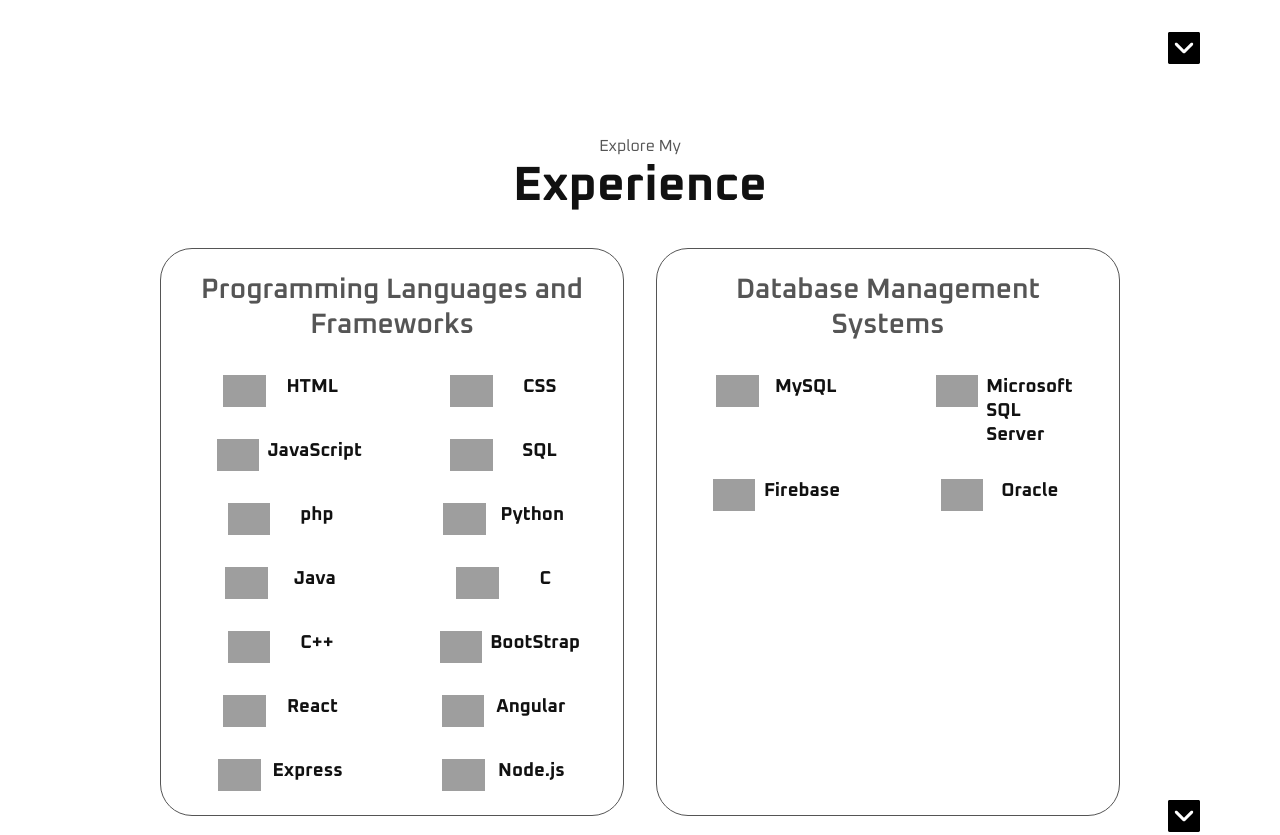
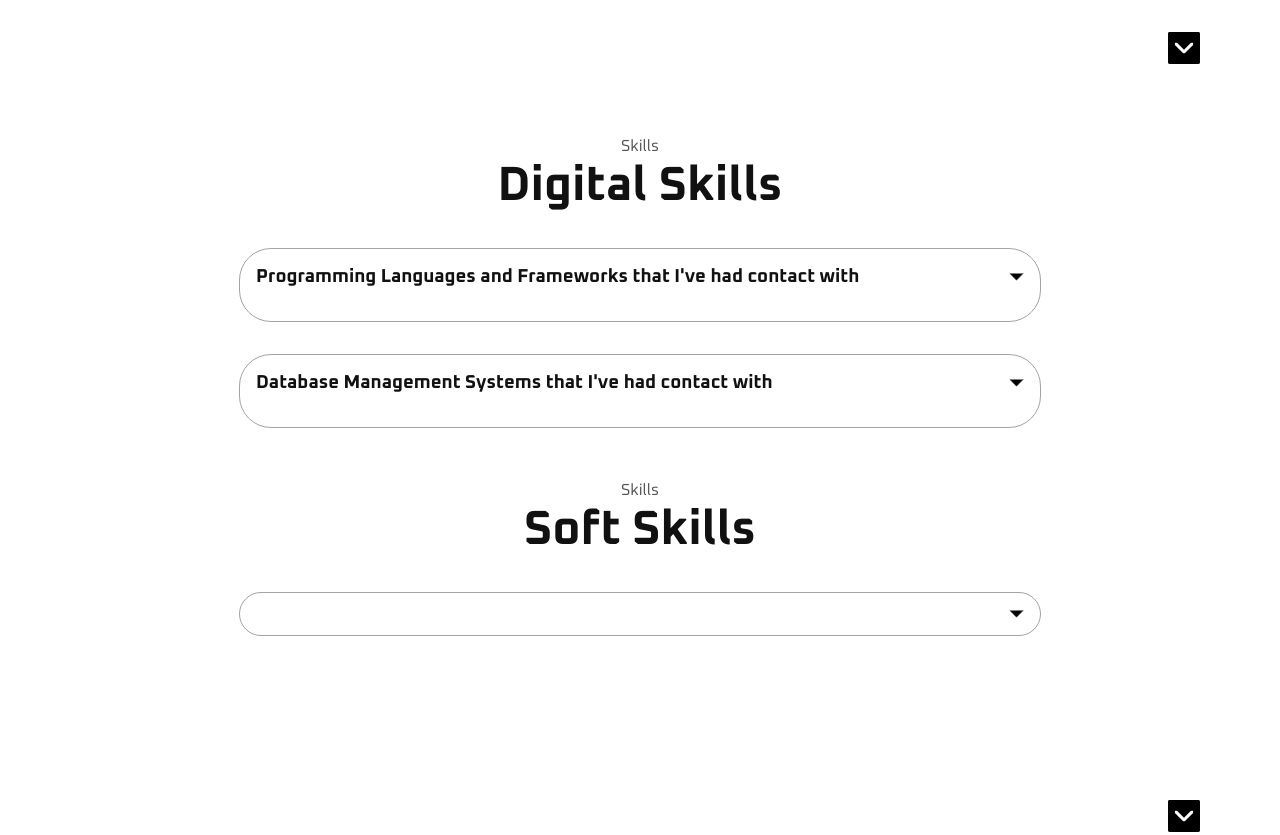
Before and after one commit to sweetjezus/CV-Portfolio, a plain HTML site: page index.html in a window 1280 px wide. Shown: the part 1560-2395 px from the top of the page. Drawn offline with Linux system fonts and the light colour scheme; grey boxes are pictures that could not be loaded.

Commit message:
experience -> skills

```diff
--- a/css/animations.css
+++ b/css/animations.css
@@ -7,3 +7,14 @@
       border-radius: 30% 60% 70% 40% / 50% 60% 30% 60%;
     }
   }
+
+  @keyframes fade{
+    from {
+      opacity:0;
+      transform:translateY(-10px);
+  }
+
+  to {
+    opacity:1;
+    transform:translateY(0px);
+  }
--- a/css/styles.css
+++ b/css/styles.css
@@ -339,28 +339,6 @@ section{
 
 }
 
-.experience-sub-title{
-  color: var(--text-color2);
-  font-weight: 600;
-  font-size: 1.75rem;
-  margin-bottom: 2rem;
-}
-
-.experience-details-container{
-  display: flex;
-  justify-content: center;
-  flex-direction: column;
-}
-
-.article-container{
-  display: flex;
-  text-align: initial;
-  flex-wrap: wrap;
-  flex-direction: row;
-  gap: 2rem;
-  justify-content: space-around;
-}
-
 article {
   display: flex;
   width: 8rem;
@@ -371,6 +349,76 @@ article {
 article .icon{
   cursor: default;
 }
+
+/*COLAPSSIBLE*/
+
+
+.collapsible{
+  max-width: 80%;
+  margin-top:2rem;
+  padding-bottom: 1rem;
+  border-bottom: 2px solid #111;
+  cursor:pointer;
+  border-radius: 2rem;
+  border: rgb(0, 0, 0) 0.1rem solid;
+  border-color: rgb(163, 163, 163);
+  background: var(--background-color);
+  margin: 2rem auto;
+  padding: 1rem;
+
+}
+
+.collapsible-title {
+  display:flex;
+  justify-content: space-between;
+  align-items: center;
+}
+
+.collapsible-content{
+  margin-top: 1rem;
+  display:flex;
+  flex-wrap: wrap;
+  gap: 1rem;
+  max-height: 0;
+  overflow: hidden;
+  transition: max-height 1.4s ease;
+  cursor:default;
+}
+
+.collapsible-content-soft{
+  display:flex;
+  align-items: flex-start;
+  max-width: 50%;
+  gap: 1rem;
+  max-height: 0;
+  overflow: hidden;
+  transition: max-height 1.4s ease;
+  cursor:default;
+}
+
+.collapsible-content p, .collapsible-content-soft p{
+  margin-top: 1rem;
+  font-size: .9rem;
+}
+
+.collapsible.active .collapsible-content{
+  max-height: 100vh;
+  animation: fade 1s ease-in-out;
+}
+
+.collapsible.active .collapsible-content-soft{
+  max-height: 100vh;
+  animation: fade 1s ease-in-out;
+}
+
+.collapsible.active svg{
+  transform: rotate(180deg);
+}
+
+svg{
+  transition: transform 0.5s ease-in;
+}
+
 
 /*PROJECTS SOON*/
 
--- a/index.html
+++ b/index.html
@@ -17,7 +17,7 @@
         <div>
             <ul class="nav-links">
                 <li><a href="#about">About</a></li>
-                <li><a href="#exper">Experience</a></li>
+                <li><a href="#exper">Skills</a></li>
                 <!--<li><a href="#projects">Projects</a></li>-->
                 <li><a href="#contact">Contact</a></li>
             </ul>
@@ -33,7 +33,7 @@
             </div>
             <div class="menu-links">
                 <li><a href="#about" onclick="toggleMenu()">About</a></li>
-                <li><a href="#exper" onclick="toggleMenu()">Experience</a></li>
+                <li><a href="#exper" onclick="toggleMenu()">Skills</a></li>
                 <!--<li><a href="#projects" onclick="toggleMenu()">Projects</a></li>-->
                 <li><a href="#contact" onclick="toggleMenu()">Contact</a></li>
             </div>
@@ -100,13 +100,21 @@
         <img src="./img/down-arrow.svg" alt="Arrow icon" class="icon arrow" onclick="location.href='./#exper'"/>
     </section>
     <section id="exper">
-        <p class="section__text__p1">Explore My</p>
-        <h1 class="title">Experience</h1>
-        <div class="experiencedetails-container">
-            <div class="about-containers">
-                <div class="details-container">
-                    <h2 class="experience-sub-title">Programming Languages and Frameworks</h2>
-                    <div class="article-container">
+        <p class="section__text__p1">Skills</p>
+        <h3 class="title">Digital Skills</h3>
+        <div class="collapsible">
+            <div class="collapsible-title">
+                <h3>Programming Languages and Frameworks that I've had contact with</h3>
+                <svg width="15" height="10" viewBox="0 0 42 25">
+                    <path
+                        d="M3 3L21 21L39 3"
+                        stroke="black"
+                        stroke-width="2"
+                        stroke-linecap="round"
+                    />
+                </svg>
+            </div>
+            <div class="collapsible-content">
                 <article>
                     <img src="https://github.com/tandpfun/skill-icons/raw/main/icons/HTML.svg" class="icon">
                     <div>
@@ -195,9 +203,20 @@
                 </article>
             </div>
         </div>
-                <div class="details-container">
-                    <h2 class="experience-sub-title">Database Management Systems</h2>
-                    <div class="article-container">
+
+        <div class="collapsible">
+            <div class="collapsible-title">
+                <h3>Database Management Systems that I've had contact with</h3>
+                <svg width="15" height="10" viewBox="0 0 42 25">
+                    <path
+                        d="M3 3L21 21L39 3"
+                        stroke="black"
+                        stroke-width="2"
+                        stroke-linecap="round"
+                    />
+                </svg>
+            </div>
+            <div class="collapsible-content">
                 <article>
                     <img src="https://github.com/tandpfun/skill-icons/raw/main/icons/MySQL-Dark.svg" class="icon">
                     <div>
@@ -223,9 +242,49 @@
                     </div>
                 </article>
             </div>
+        </div><br/>
+        <p class="section__text__p1">Skills</p>
+        <h3 class="title">Soft Skills</h3>
+        <div class="collapsible">
+            <div class="collapsible-title">
+                <h3></h3>
+                <svg width="15" height="10" viewBox="0 0 42 25">
+                    <path
+                        d="M3 3L21 21L39 3"
+                        stroke="black"
+                        stroke-width="2"
+                        stroke-linecap="round"
+                    />
+                </svg>
             </div>
+            <div class="collapsible-content-soft">
+                <article>
+                    <div>
+                        <h3 >Work well under pressure / stressful situations</h3>
                     </div>
+                </article>
+                <article>
+                    <div>
+                        <h3>Resourceful</h3>
+                    </div>
+                </article>
+                <article>
+                    <div>
+                        <h3>Creative</h3>
+                    </div>
+                </article>
+                <article>
+                    <div>
+                        <h3>Fast Learner</h3>
+                    </div>
+                </article>
+                <article>
 
+                    <div>
+                        <h3>Team Player</h3>
+                    </div>
+                </article>
+            </div>
         </div>
         <img src="./img/down-arrow.svg" alt="Arrow icon" class="icon arrow" onclick="location.href='./#contact'"/>
     </section>
@@ -257,7 +316,7 @@
           <div class="nav-links-container">
             <ul class="nav-links">
               <li><a href="#about">About</a></li>
-              <li><a href="#exper">Experience</a></li>
+              <li><a href="#exper">Skills</a></li>
               <li><a href="#contact">Contact</a></li>
             </ul>
           </div>
--- a/js/script.js
+++ b/js/script.js
@@ -4,3 +4,12 @@ function toggleMenu() {
     menu.classList.toggle("open");
     icon.classList.toggle("open");
 }
+
+
+const collaps = document.querySelectorAll(".collapsible");
+
+collaps.forEach(collapsible => {
+    collapsible.addEventListener("click", () => {
+        collapsible.classList.toggle("active");
+    });
+});
```
Lines whose indentation alone changed are shown as unchanged.
